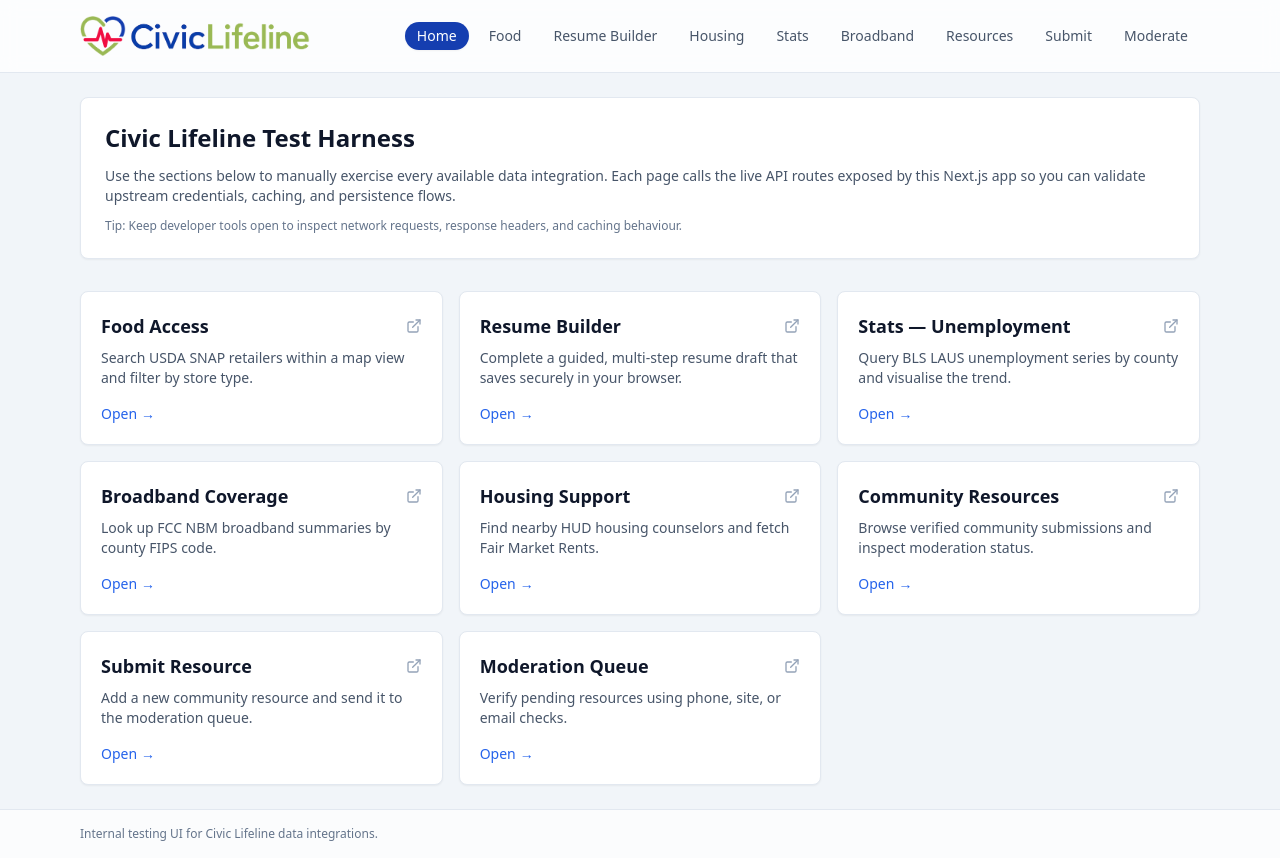
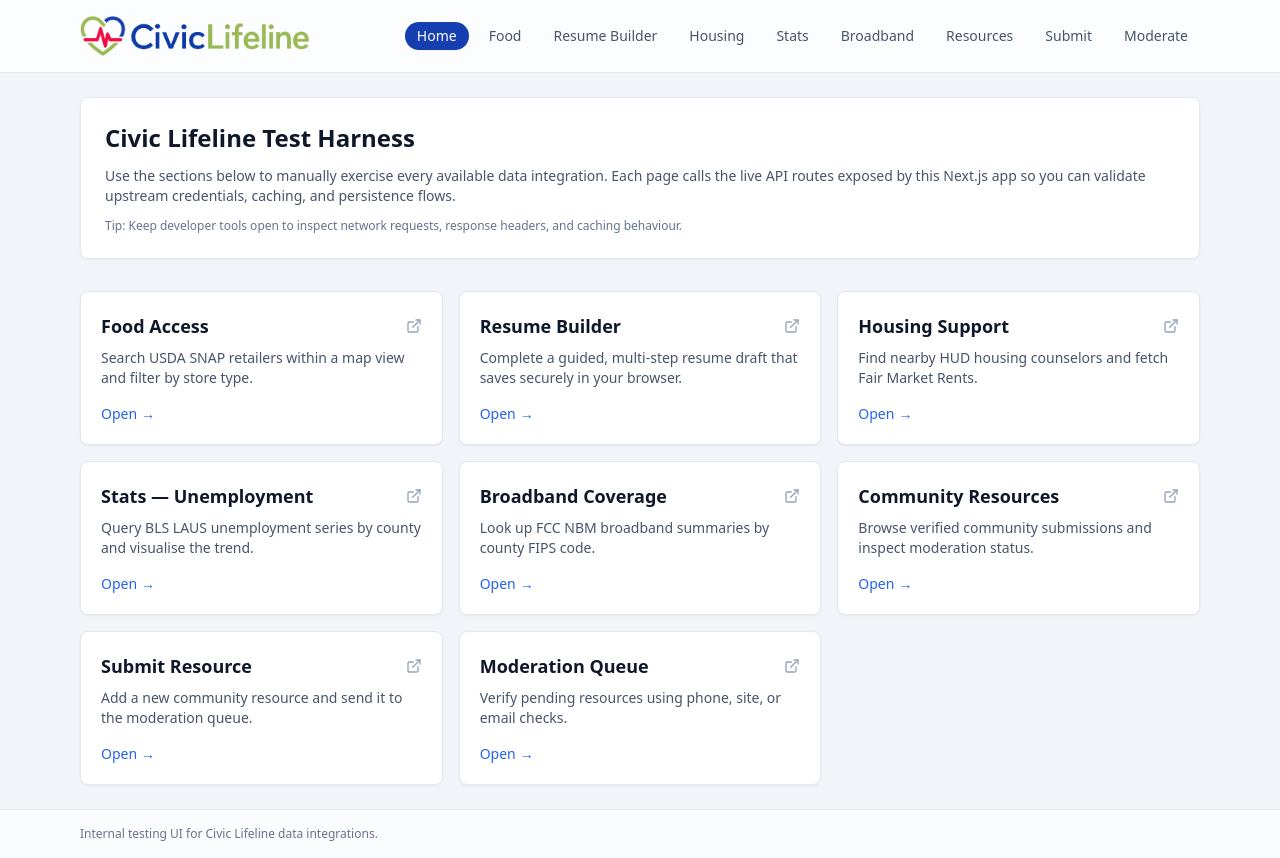
Before and after one commit to juchheim/civic-lifeline, a Next.js app in the folder apps/web/: page / in a window 1280 px wide. Built offline with nearby package versions, Linux system fonts and the light colour scheme.

Commit message:
Move Housing Support section after Resume Builder on home page

```diff
--- a/apps/web/app/page.tsx
+++ b/apps/web/app/page.tsx
@@ -13,6 +13,11 @@ const sections = [
     description: "Complete a guided, multi-step resume draft that saves securely in your browser.",
   },
   {
+    href: "/housing",
+    title: "Housing Support",
+    description: "Find nearby HUD housing counselors and fetch Fair Market Rents.",
+  },
+  {
     href: "/stats",
     title: "Stats — Unemployment",
     description: "Query BLS LAUS unemployment series by county and visualise the trend.",
@@ -21,11 +26,6 @@ const sections = [
     href: "/broadband",
     title: "Broadband Coverage",
     description: "Look up FCC NBM broadband summaries by county FIPS code.",
-  },
-  {
-    href: "/housing",
-    title: "Housing Support",
-    description: "Find nearby HUD housing counselors and fetch Fair Market Rents.",
   },
   {
     href: "/resources",
```
